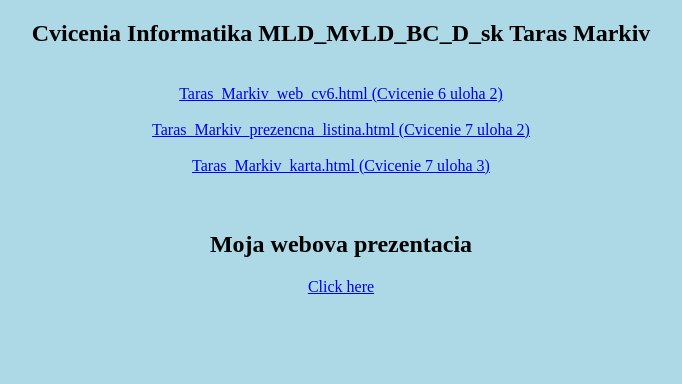
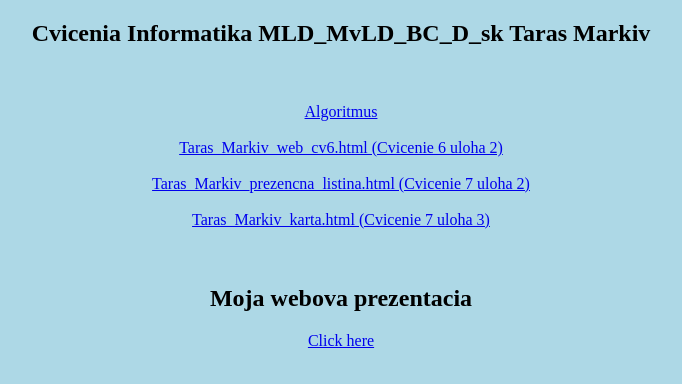
Before and after one commit to lilSeNoRI/inf1715, a plain HTML site: page index.html in a window 1280 px wide. Shown: the whole page, without its empty margins (299-981 px from the left). Drawn offline with Linux system fonts and the light colour scheme.

Commit message:
Update index.html

```diff
--- a/index.html
+++ b/index.html
@@ -6,6 +6,10 @@
 </head>
 <body>
   <h2>Cvicenia Informatika MLD_MvLD_BC_D_sk Taras Markiv</h2>
+    <br>
+    <br>
+  <a href="ASCACA.drawio.html">Algoritmus</a>
+   <br>
    <br>
   <a href="Taras_Markiv_web_cv6.html">Taras_Markiv_web_cv6.html (Cvicenie 6 uloha 2)</a>
   <br>
```
